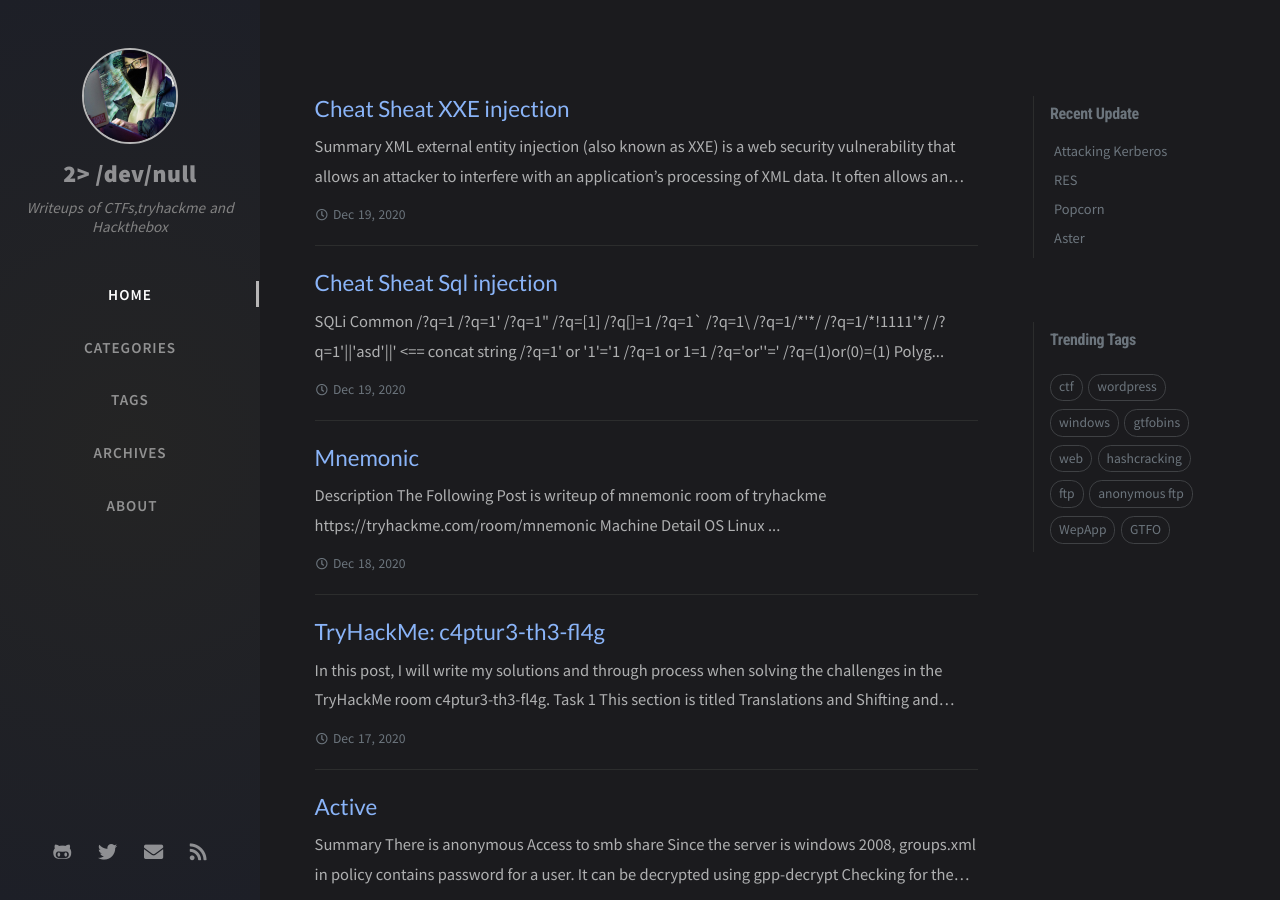
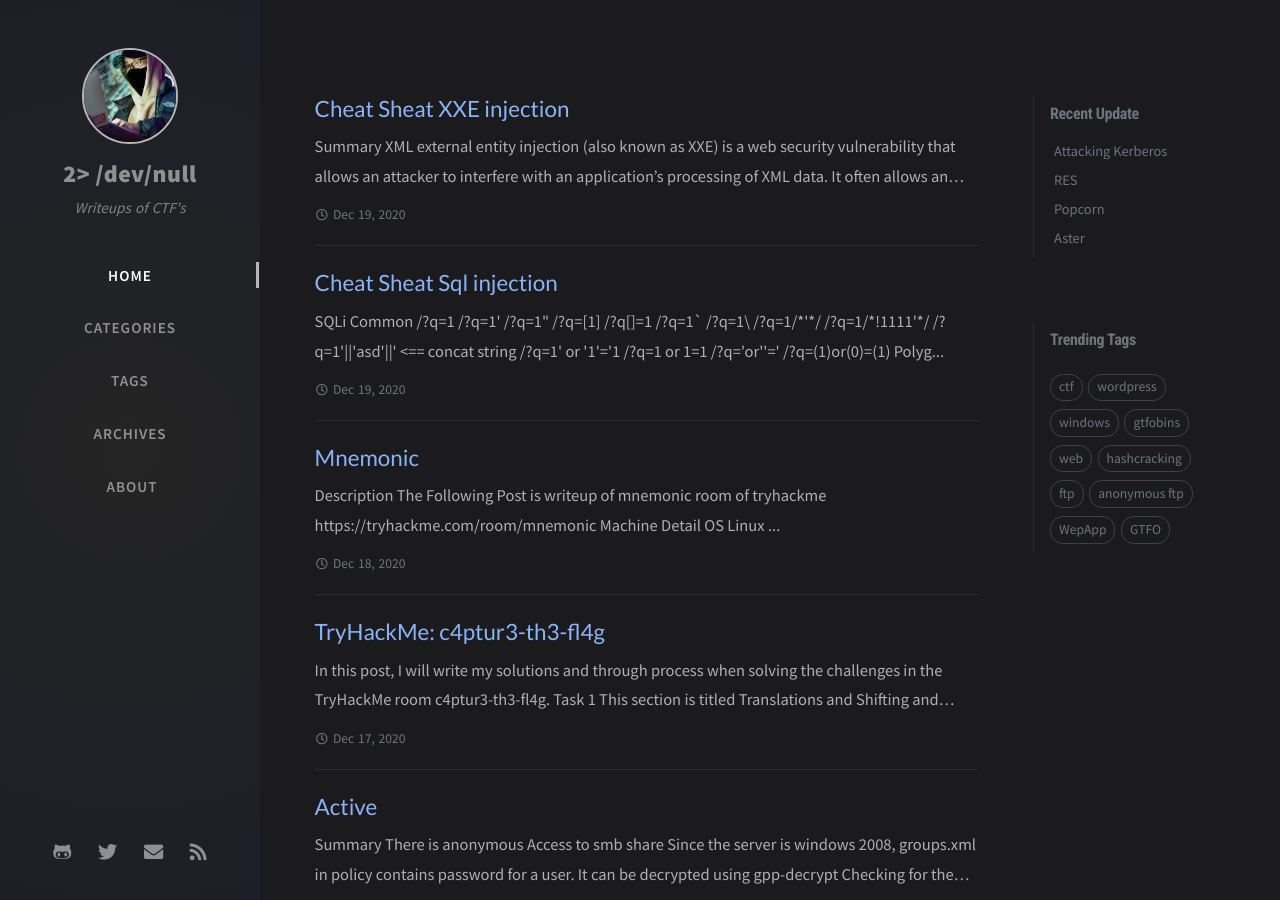
Before and after one commit to darksec1337/darksec1337.github.io, a Jekyll site: the page built from index.html, in a window 1280 px wide and 900 px high. Built offline with Jekyll 4.4.1, drawn with Linux system fonts in a browser that asks for light colours; nearby versions of some CDN libraries; the list of posts is cut into pages by our own code; comment, search, counter and statistics services are not loaded; some of the changed lines change nothing that is shown.

Commit message:
Create _config.yml

```diff
--- a/_config.yml
+++ b/_config.yml
@@ -10,7 +10,7 @@
 
 title: 2> /dev/null                        # the main title
 
-tagline: Writeups of CTFs,tryhackme and Hackthebox  # it will display as the sub-title
+tagline: Writeups of CTF's  # it will display as the sub-title
 
 description: >-                        # used by seo meta and the atom feed
   An InfoSec Blog containing Walkthroughs from TryHackMe and CTFs.
@@ -30,11 +30,11 @@
 
 social:
   name: darksec                  # it will shows as the copyright owner in Footer
-  email: ly_def@yahoo.com            # change to your email address
+  email: root@darksec1337.net            # change to your email address
   links:
     # The first element serves as the copyright owner's link
     - https://twitter.com/enoleriiand      # change to your twitter homepage
-    - https://github.com/darksec1337       # change to your github homepage
+    - https://github.com/       # change to your github homepage
     # Uncomment below to add more social links
     # - https://www.facebook.com/username
     # - https://www.linkedin.com/in/username
```
